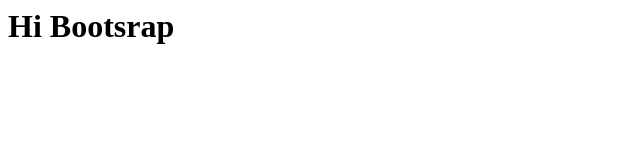
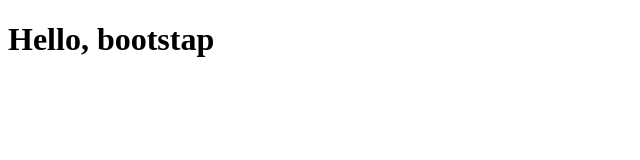
Before and after one commit to Puripak-Tammajak/bootstrap, a plain HTML site: page index.html in a window 1280 px wide. Shown: the whole page, without its empty margins (0-640 px from the left). Drawn offline with Linux system fonts and the light colour scheme.

Commit message:
Update index.html

```diff
--- a/index.html
+++ b/index.html
@@ -1 +1,11 @@
-<h1>Hi Bootsrap</h>
+<!doctype html>
+<html lang="en">
+  <head>
+    <meta charset="utf-8">
+    <meta name="viewport" content="width=device-width, initial-scale=1">
+    <title>Bootstrap ของอ้าย</title>
+  </head>
+  <body>
+    <h1>Hello, bootstap</h1>
+  </body>
+</html>
```
